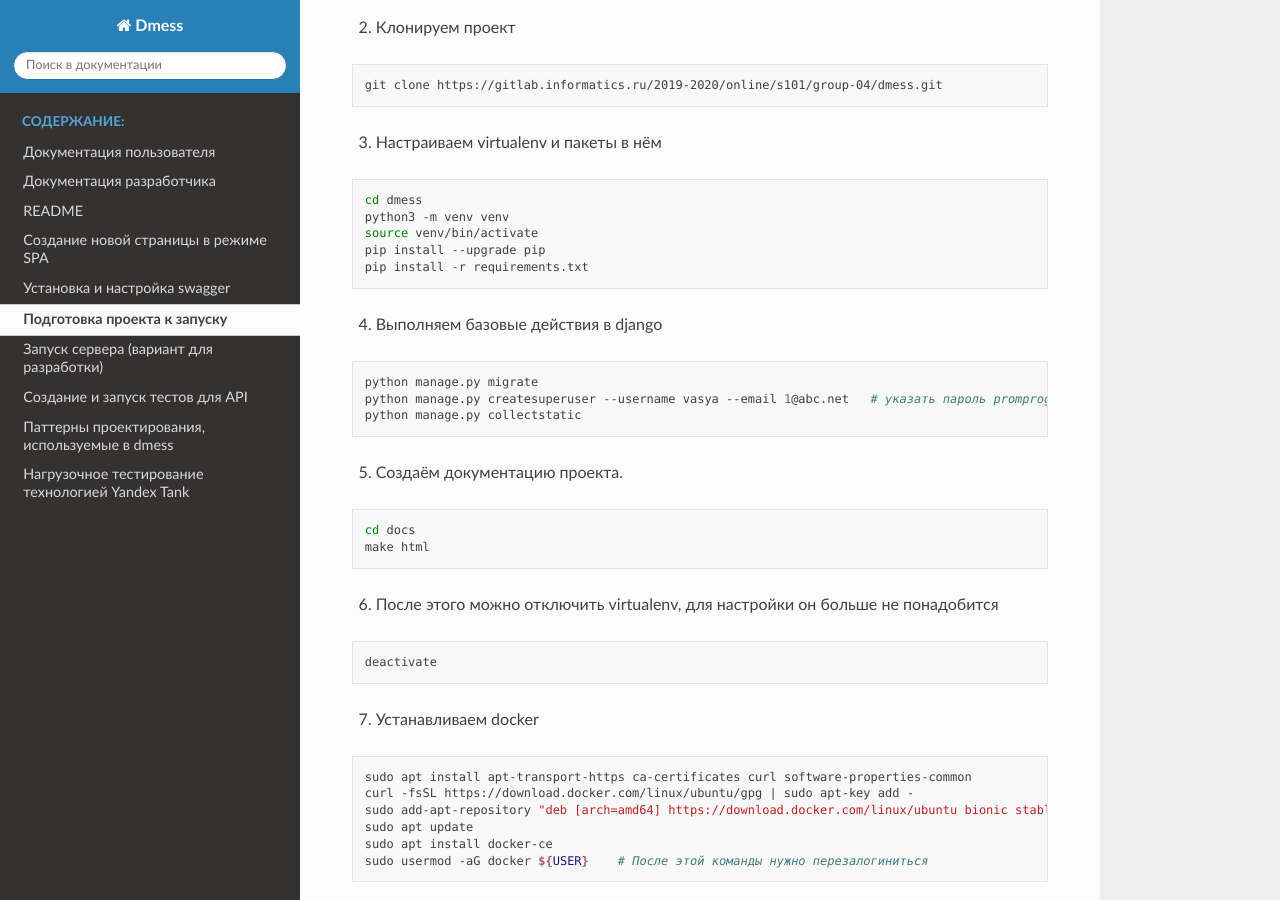
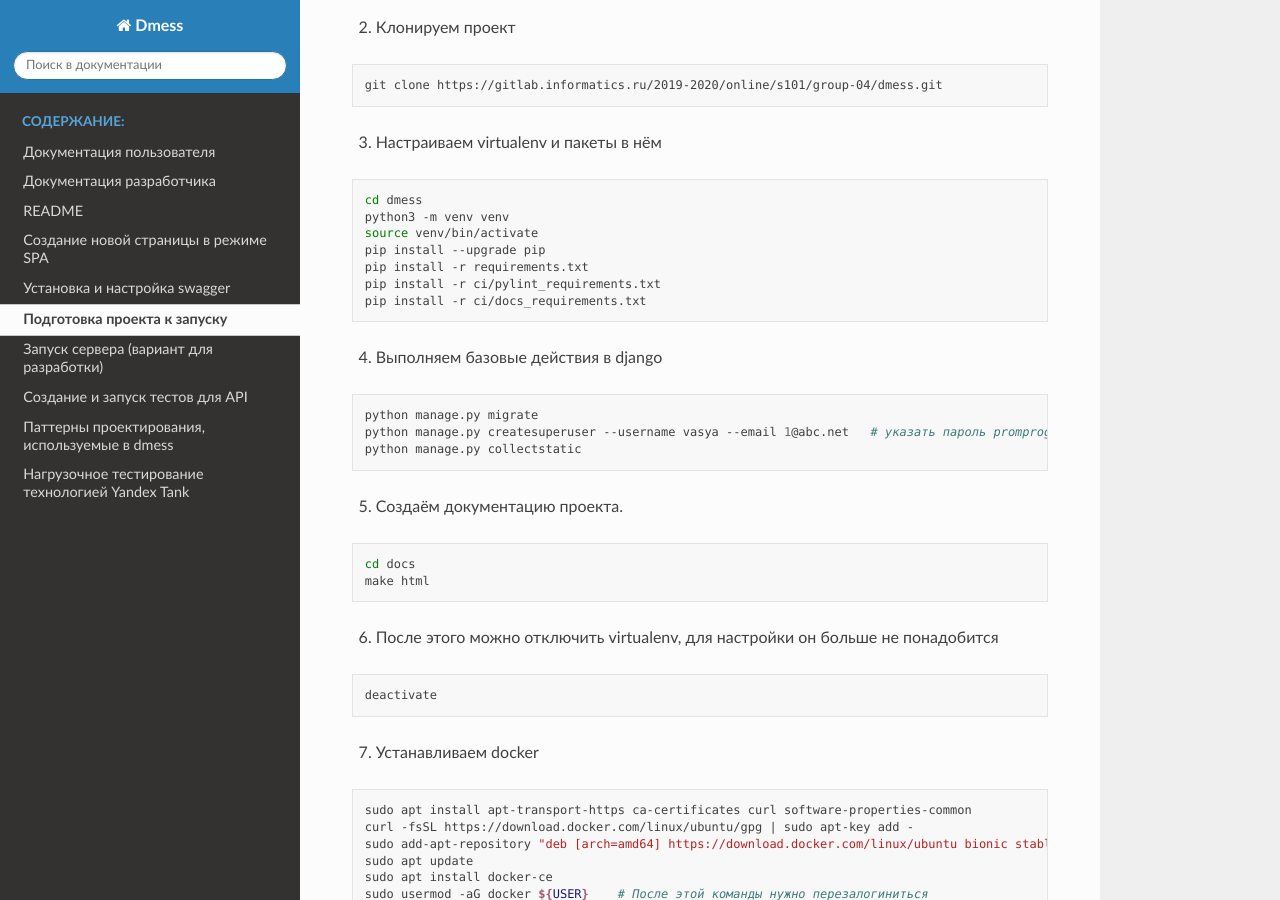
Before and after one commit to ovzen/dmess-, a Sphinx documentation site: the page built from docs/prepare.rst, in a window 1280 px wide and 900 px high, scrolled down 357 px. Built offline with Sphinx 7.4.7 and the Read the Docs theme 2.0.0, drawn with Linux system fonts in a browser that asks for light colours.

Commit message:
Split requirements into separate files. Update requirements versions

```diff
--- a/docs/prepare.rst
+++ b/docs/prepare.rst
@@ -27,6 +27,8 @@
     source venv/bin/activate
     pip install --upgrade pip
     pip install -r requirements.txt
+    pip install -r ci/pylint_requirements.txt
+    pip install -r ci/docs_requirements.txt
 
 4. Выполняем базовые действия в django
 
--- a/requirements_production.txt
+++ b/requirements_production.txt
@@ -2,4 +2,4 @@
 mysqlclient==1.4.6
 
 # webserver
-daphne==2.4.1
+daphne==2.5.0
```
Also changed, not shown: requirements.txt (+4 -14 lines), .gitlab-ci.yml, 3 other files.
